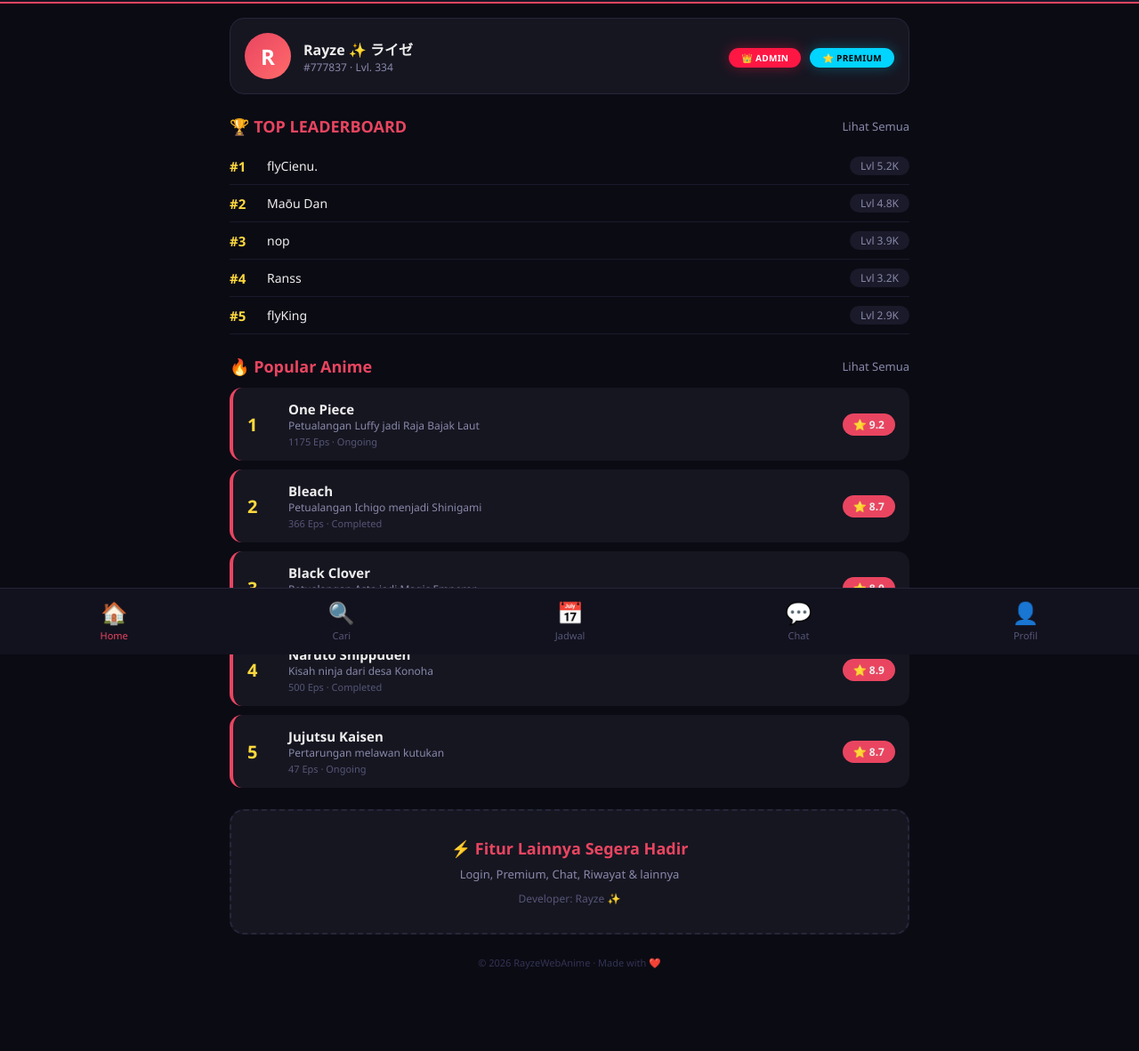
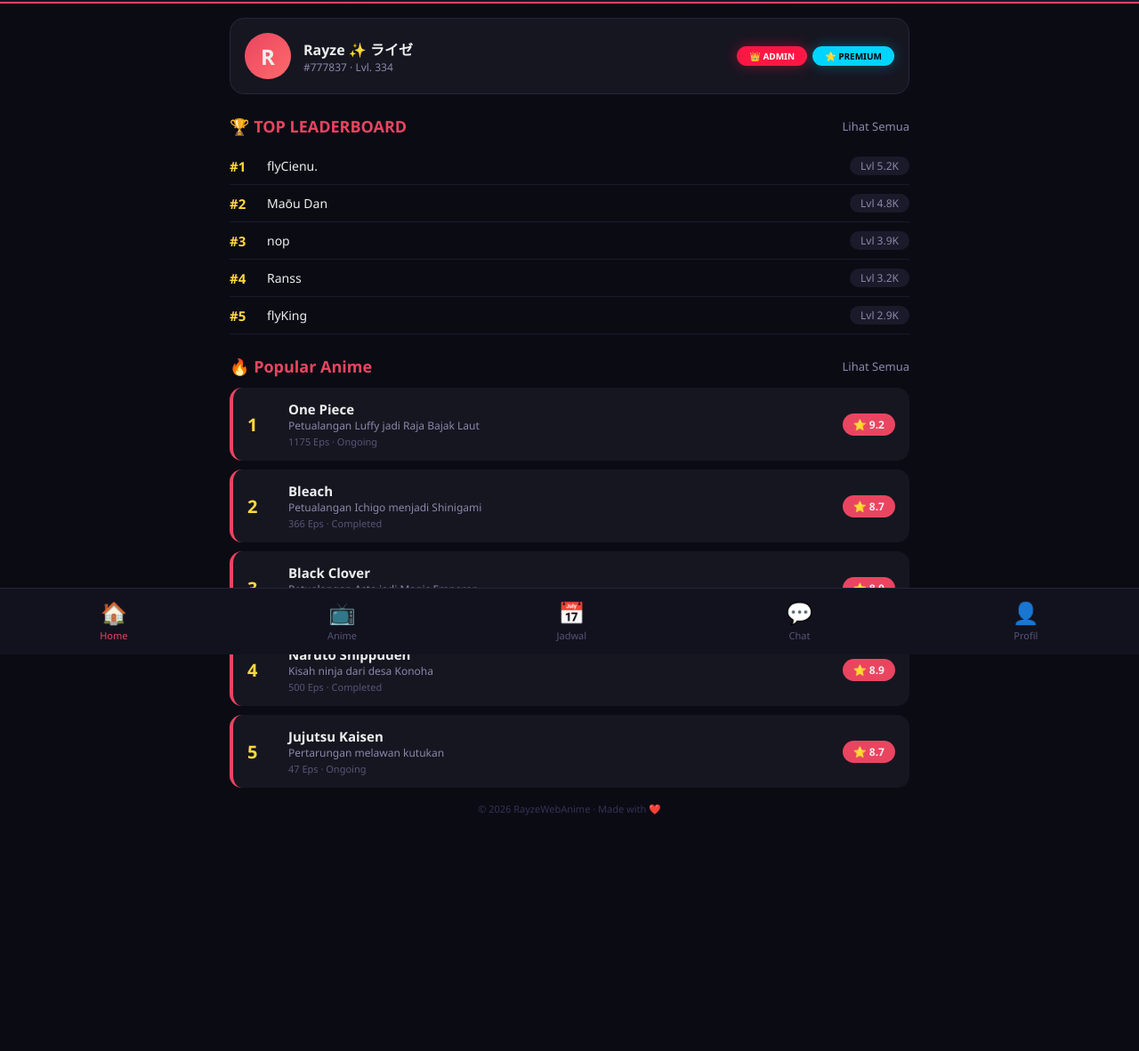
Before and after one commit to rayzekagenou-dev/webanime-ku, a plain HTML site: page index.html in a window 1280 px wide. Shown: the part 64-1246 px from the top of the page at 89% size. After the commit the page ends 1087 px from the top, so only its background shows below. Drawn offline with Linux system fonts and the light colour scheme.

Commit message:
Update index.html

```diff
--- a/index.html
+++ b/index.html
@@ -9,7 +9,7 @@
       margin: 0;
       padding: 0;
       box-sizing: border-box;
-      font-family: 'Segoe UI', system-ui, -apple-system, sans-serif;
+      font-family: 'Segoe UI', system-ui, sans-serif;
     }
     body {
       background: #0b0b14;
@@ -21,7 +21,6 @@
       color: inherit;
     }
 
-    /* HEADER */
     .header {
       background: linear-gradient(145deg, #14141f, #1a1a2e);
       padding: 18px 20px;
@@ -46,11 +45,8 @@
       border-radius: 30px;
       font-size: 11px;
       font-weight: 700;
-      letter-spacing: 0.5px;
-      color: #fff;
     }
 
-    /* CONTAINER */
     .container {
       padding: 16px 18px;
       max-width: 800px;
@@ -67,6 +63,7 @@
       gap: 14px;
       border: 1px solid #26263a;
       margin-bottom: 20px;
+      cursor: pointer;
     }
     .user-card .avatar {
       width: 52px;
@@ -78,7 +75,6 @@
       justify-content: center;
       font-size: 24px;
       font-weight: 700;
-      color: #fff;
       flex-shrink: 0;
     }
     .user-card .info {
@@ -92,29 +88,38 @@
       font-size: 12px;
       color: #8888aa;
     }
-    .user-card .premium-badge {
+    .user-card .badges {
+      display: flex;
+      gap: 6px;
+      flex-wrap: wrap;
+    }
+    .user-card .badge-admin {
+      background: #ff1744;
+      color: #fff;
+      padding: 4px 14px;
+      border-radius: 30px;
+      font-size: 10px;
+      font-weight: 800;
+      box-shadow: 0 0 15px rgba(255, 23, 68, 0.4);
+    }
+    .user-card .badge-premium {
       background: #00d4ff;
       color: #000;
       padding: 4px 14px;
       border-radius: 30px;
       font-size: 10px;
       font-weight: 800;
-      letter-spacing: 0.3px;
       box-shadow: 0 0 15px rgba(0, 212, 255, 0.3);
     }
-    .user-card .admin-badge {
-      background: #ff1744;
-      color: #fff;
+    .user-card .badge-normal {
+      background: #2a2a4a;
+      color: #888;
       padding: 4px 14px;
       border-radius: 30px;
       font-size: 10px;
-      font-weight: 800;
-      letter-spacing: 0.3px;
-      box-shadow: 0 0 15px rgba(255, 23, 68, 0.4);
-      margin-right: 6px;
+      font-weight: 700;
     }
 
-    /* SECTION */
     .section-title {
       display: flex;
       justify-content: space-between;
@@ -132,7 +137,6 @@
       font-weight: 500;
     }
 
-    /* LEADERBOARD */
     .lb-item {
       display: flex;
       align-items: center;
@@ -159,7 +163,7 @@
       border-radius: 30px;
     }
 
-    /* ANIME CARD */
+    /* ANIME CARD - BISA DI-CLICK */
     .anime-card {
       background: #161621;
       border-radius: 14px;
@@ -169,10 +173,12 @@
       align-items: center;
       gap: 14px;
       border-left: 4px solid #e94560;
+      cursor: pointer;
       transition: 0.2s;
     }
     .anime-card:active {
-      transform: scale(0.98);
+      transform: scale(0.97);
+      background: #1e1e32;
     }
     .anime-card .rank {
       font-size: 20px;
@@ -204,31 +210,6 @@
       font-weight: 700;
     }
 
-    /* COMING SOON */
-    .coming-soon {
-      background: #161621;
-      border-radius: 16px;
-      padding: 30px 20px;
-      text-align: center;
-      border: 2px dashed #26263a;
-      margin: 24px 0;
-    }
-    .coming-soon h3 {
-      color: #e94560;
-      margin-bottom: 8px;
-      font-size: 18px;
-    }
-    .coming-soon p {
-      color: #8888aa;
-      font-size: 13px;
-    }
-    .coming-soon .dev {
-      margin-top: 10px;
-      font-size: 12px;
-      color: #555577;
-    }
-
-    /* BOTTOM NAV */
     .bottom-nav {
       position: fixed;
       bottom: 0;
@@ -246,7 +227,6 @@
       text-align: center;
       font-size: 11px;
       font-weight: 500;
-      transition: 0.2s;
     }
     .bottom-nav a .icon {
       display: block;
@@ -268,25 +248,23 @@
 </head>
 <body>
 
-  <!-- HEADER -->
   <div class="header">
     <h1>Rayze<span>WebAnime</span></h1>
     <span class="badge">🔥 BETA</span>
   </div>
 
-  <!-- CONTENT -->
   <div class="container">
 
-    <!-- USER CARD -->
-    <div class="user-card">
-      <div class="avatar">R</div>
+    <!-- USER CARD - Bisa di-klik ke login -->
+    <div class="user-card" onclick="window.location.href='login.html'">
+      <div class="avatar" id="avatarDisplay">R</div>
       <div class="info">
-        <h3>Rayze ✨ ライゼ</h3>
-        <p>#777837 · Lvl. 334</p>
+        <h3 id="usernameDisplay">Rayze ✨ ライゼ</h3>
+        <p id="userTagDisplay">#777837 · Lvl. 334</p>
       </div>
-      <div>
-        <span class="admin-badge">👑 ADMIN</span>
-        <span class="premium-badge">⭐ PREMIUM</span>
+      <div class="badges" id="badgeDisplay">
+        <span class="badge-admin">👑 ADMIN</span>
+        <span class="badge-premium">⭐ PREMIUM</span>
       </div>
     </div>
 
@@ -295,94 +273,46 @@
       <h2>🏆 TOP LEADERBOARD</h2>
       <a href="#">Lihat Semua</a>
     </div>
+    <div class="lb-item"><span class="rank-lb">#1</span><span class="name-lb">flyCienu.</span><span class="lv-lb">Lvl 5.2K</span></div>
+    <div class="lb-item"><span class="rank-lb">#2</span><span class="name-lb">Maōu Dan</span><span class="lv-lb">Lvl 4.8K</span></div>
+    <div class="lb-item"><span class="rank-lb">#3</span><span class="name-lb">nop</span><span class="lv-lb">Lvl 3.9K</span></div>
+    <div class="lb-item"><span class="rank-lb">#4</span><span class="name-lb">Ranss</span><span class="lv-lb">Lvl 3.2K</span></div>
+    <div class="lb-item"><span class="rank-lb">#5</span><span class="name-lb">flyKing</span><span class="lv-lb">Lvl 2.9K</span></div>
 
-    <div class="lb-item">
-      <span class="rank-lb">#1</span>
-      <span class="name-lb">flyCienu.</span>
-      <span class="lv-lb">Lvl 5.2K</span>
-    </div>
-    <div class="lb-item">
-      <span class="rank-lb">#2</span>
-      <span class="name-lb">Maōu Dan</span>
-      <span class="lv-lb">Lvl 4.8K</span>
-    </div>
-    <div class="lb-item">
-      <span class="rank-lb">#3</span>
-      <span class="name-lb">nop</span>
-      <span class="lv-lb">Lvl 3.9K</span>
-    </div>
-    <div class="lb-item">
-      <span class="rank-lb">#4</span>
-      <span class="name-lb">Ranss</span>
-      <span class="lv-lb">Lvl 3.2K</span>
-    </div>
-    <div class="lb-item">
-      <span class="rank-lb">#5</span>
-      <span class="name-lb">flyKing</span>
-      <span class="lv-lb">Lvl 2.9K</span>
+    <!-- POPULAR ANIME - BISA DI-CLICK -->
+    <div class="section-title">
+      <h2>🔥 Popular Anime</h2>
+      <a href="anime.html">Lihat Semua</a>
     </div>
 
-    <!-- POPULAR ANIME -->
-    <div class="section-title">
-      <h2>🔥 Popular Anime</h2>
-      <a href="#">Lihat Semua</a>
-    </div>
-
-    <div class="anime-card">
+    <div class="anime-card" onclick="window.open('https://otakudesu.org/anime/one-piece/', '_blank')">
       <div class="rank">1</div>
-      <div class="info">
-        <h4>One Piece</h4>
-        <p>Petualangan Luffy jadi Raja Bajak Laut</p>
-        <div class="eps">1175 Eps · Ongoing</div>
-      </div>
+      <div class="info"><h4>One Piece</h4><p>Petualangan Luffy jadi Raja Bajak Laut</p><div class="eps">1175 Eps · Ongoing</div></div>
       <div class="score">⭐ 9.2</div>
     </div>
 
-    <div class="anime-card">
+    <div class="anime-card" onclick="window.open('https://otakudesu.org/anime/bleach/', '_blank')">
       <div class="rank">2</div>
-      <div class="info">
-        <h4>Bleach</h4>
-        <p>Petualangan Ichigo menjadi Shinigami</p>
-        <div class="eps">366 Eps · Completed</div>
-      </div>
+      <div class="info"><h4>Bleach</h4><p>Petualangan Ichigo menjadi Shinigami</p><div class="eps">366 Eps · Completed</div></div>
       <div class="score">⭐ 8.7</div>
     </div>
 
-    <div class="anime-card">
+    <div class="anime-card" onclick="window.open('https://otakudesu.org/anime/black-clover/', '_blank')">
       <div class="rank">3</div>
-      <div class="info">
-        <h4>Black Clover</h4>
-        <p>Petualangan Asta jadi Magic Emperor</p>
-        <div class="eps">170 Eps · Ongoing</div>
-      </div>
+      <div class="info"><h4>Black Clover</h4><p>Petualangan Asta jadi Magic Emperor</p><div class="eps">170 Eps · Ongoing</div></div>
       <div class="score">⭐ 8.0</div>
     </div>
 
-    <div class="anime-card">
+    <div class="anime-card" onclick="window.open('https://otakudesu.org/anime/naruto-shippuden/', '_blank')">
       <div class="rank">4</div>
-      <div class="info">
-        <h4>Naruto Shippuden</h4>
-        <p>Kisah ninja dari desa Konoha</p>
-        <div class="eps">500 Eps · Completed</div>
-      </div>
+      <div class="info"><h4>Naruto Shippuden</h4><p>Kisah ninja dari desa Konoha</p><div class="eps">500 Eps · Completed</div></div>
       <div class="score">⭐ 8.9</div>
     </div>
 
-    <div class="anime-card">
+    <div class="anime-card" onclick="window.open('https://otakudesu.org/anime/jujutsu-kaisen/', '_blank')">
       <div class="rank">5</div>
-      <div class="info">
-        <h4>Jujutsu Kaisen</h4>
-        <p>Pertarungan melawan kutukan</p>
-        <div class="eps">47 Eps · Ongoing</div>
-      </div>
+      <div class="info"><h4>Jujutsu Kaisen</h4><p>Pertarungan melawan kutukan</p><div class="eps">47 Eps · Ongoing</div></div>
       <div class="score">⭐ 8.7</div>
-    </div>
-
-    <!-- COMING SOON -->
-    <div class="coming-soon">
-      <h3>⚡ Fitur Lainnya Segera Hadir</h3>
-      <p>Login, Premium, Chat, Riwayat &amp; lainnya</p>
-      <div class="dev">Developer: Rayze ✨</div>
     </div>
 
     <div class="footer-text">© 2026 RayzeWebAnime · Made with ❤️</div>
@@ -390,22 +320,35 @@
 
   <!-- BOTTOM NAV -->
   <div class="bottom-nav">
-    <a href="#" class="active">
-      <span class="icon">🏠</span> Home
-    </a>
-    <a href="#">
-      <span class="icon">🔍</span> Cari
-    </a>
-    <a href="#">
-      <span class="icon">📅</span> Jadwal
-    </a>
-    <a href="#">
-      <span class="icon">💬</span> Chat
-    </a>
-    <a href="#">
-      <span class="icon">👤</span> Profil
-    </a>
+    <a href="index.html" class="active"><span class="icon">🏠</span> Home</a>
+    <a href="anime.html"><span class="icon">📺</span> Anime</a>
+    <a href="jadwal.html"><span class="icon">📅</span> Jadwal</a>
+    <a href="chat.html"><span class="icon">💬</span> Chat</a>
+    <a href="profil.html"><span class="icon">👤</span> Profil</a>
   </div>
 
+  <script>
+    // Load user dari LocalStorage
+    function loadUser() {
+      const user = JSON.parse(localStorage.getItem('currentUser')) || null;
+      if (user) {
+        document.getElementById('usernameDisplay').textContent = user.name;
+        document.getElementById('userTagDisplay').textContent = user.tag;
+        document.getElementById('avatarDisplay').textContent = user.avatar || 'R';
+        const badgeContainer = document.getElementById('badgeDisplay');
+        badgeContainer.innerHTML = '';
+        if (user.isAdmin) {
+          badgeContainer.innerHTML += `<span class="badge-admin">👑 ADMIN</span>`;
+        }
+        if (user.isPremium) {
+          badgeContainer.innerHTML += `<span class="badge-premium">⭐ PREMIUM</span>`;
+        }
+        if (!user.isAdmin && !user.isPremium) {
+          badgeContainer.innerHTML += `<span class="badge-normal">👤 MEMBER</span>`;
+        }
+      }
+    }
+    loadUser();
+  </script>
 </body>
-</html>
+                                                                                   </html>
```
